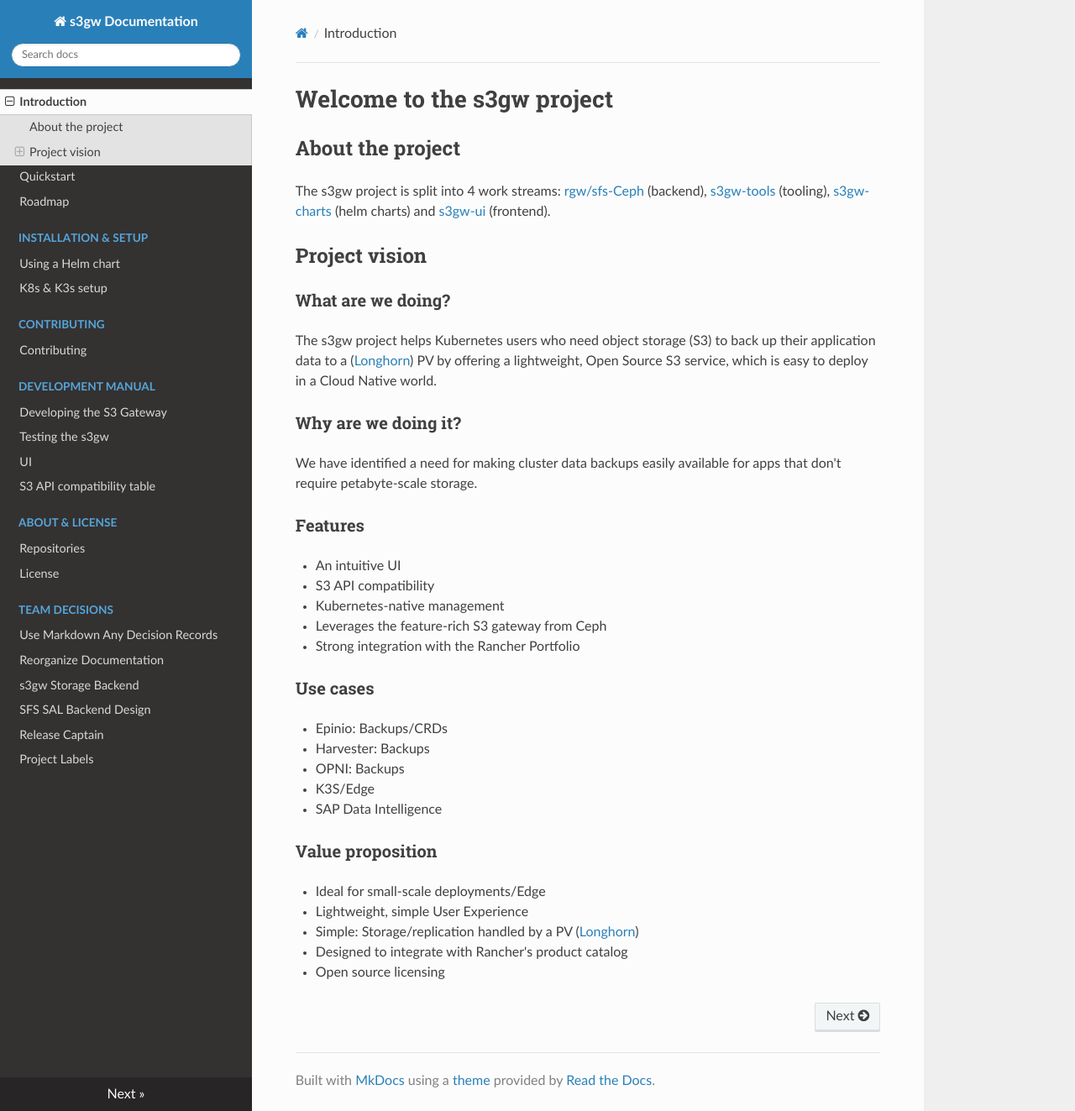
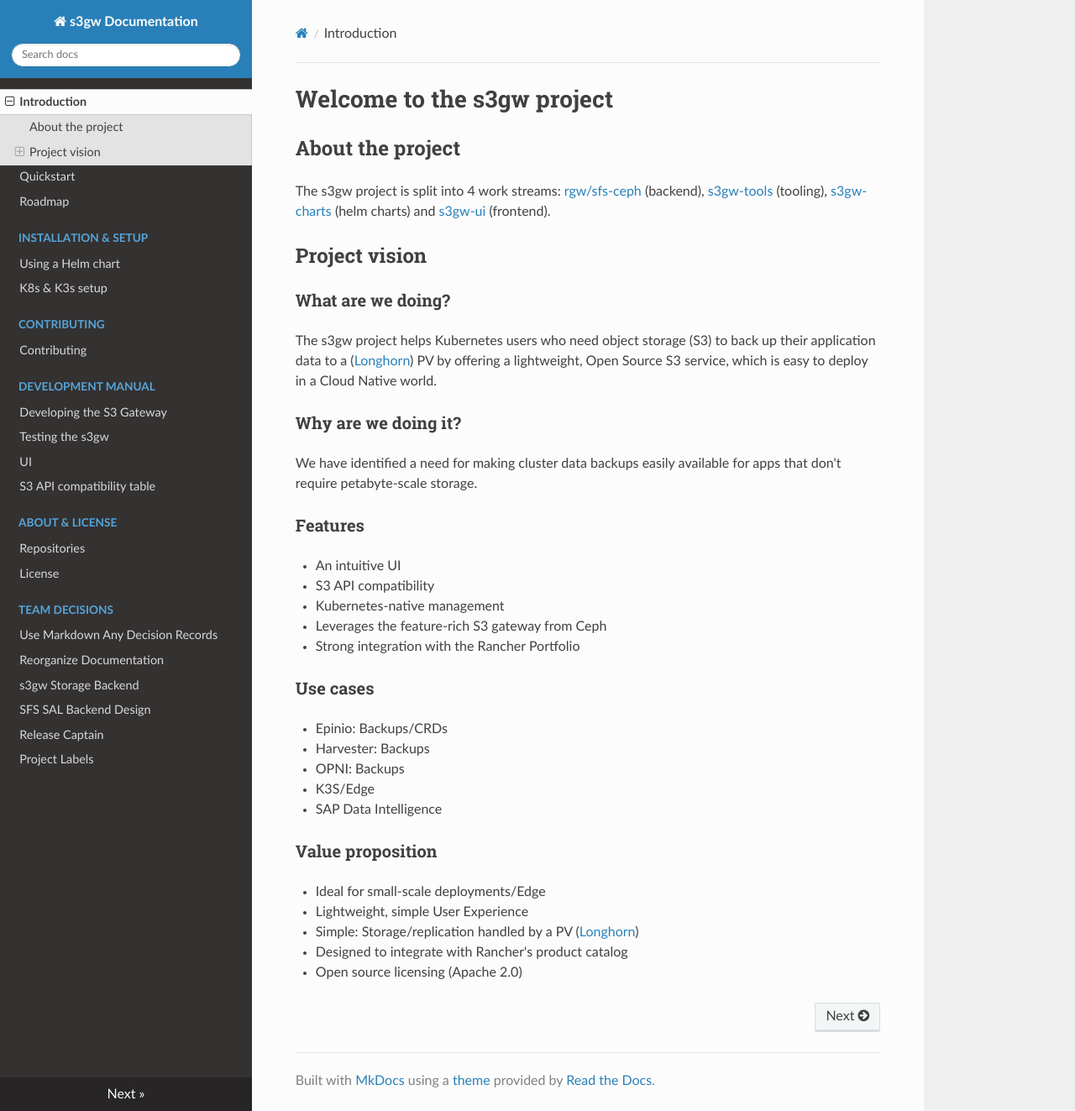
Before and after one commit to s3gw-tech/s3gw, an MkDocs documentation site: the page built from docs/index.md, in a window 1280 px wide and 1323 px high. Shown: the whole window at 84% size. Built offline with MkDocs 1.6.1, drawn with Linux system fonts in a browser that asks for light colours; nearby versions of some CDN libraries.

Commit message:
Docs: add requirements to docs & small updates to index page
Signed-off-by: Jesus Herman-Marina <jherman@suse.com>

```diff
--- a/docs/index.md
+++ b/docs/index.md
@@ -2,7 +2,7 @@
 
 ## About the project
 
-The s3gw project is split into 4 work streams: [rgw/sfs-Ceph][1] (backend),
+The s3gw project is split into 4 work streams: [rgw/sfs-ceph][1] (backend),
 [s3gw-tools][2] (tooling), [s3gw-charts][3] (helm charts) and [s3gw-ui][4]
 (frontend).
 
@@ -41,10 +41,10 @@
 - Lightweight, simple User Experience
 - Simple: Storage/replication handled by a PV ([Longhorn][5])
 - Designed to integrate with Rancher's product catalog
-- Open source licensing
+- Open source licensing (Apache 2.0)
 
 [1]: https://github.com/aquarist-labs/ceph
 [2]: https://github.com/aquarist-labs/s3gw-tools
 [3]: https://github.com/aquarist-labs/s3gw-charts
-[4]:https://github.com/aquarist-labs/s3gw-ui
+[4]: https://github.com/aquarist-labs/s3gw-ui
 [5]: https://longhorn.io/
```
Also changed, not shown: docs/requirements.txt (+16 -50 lines).
